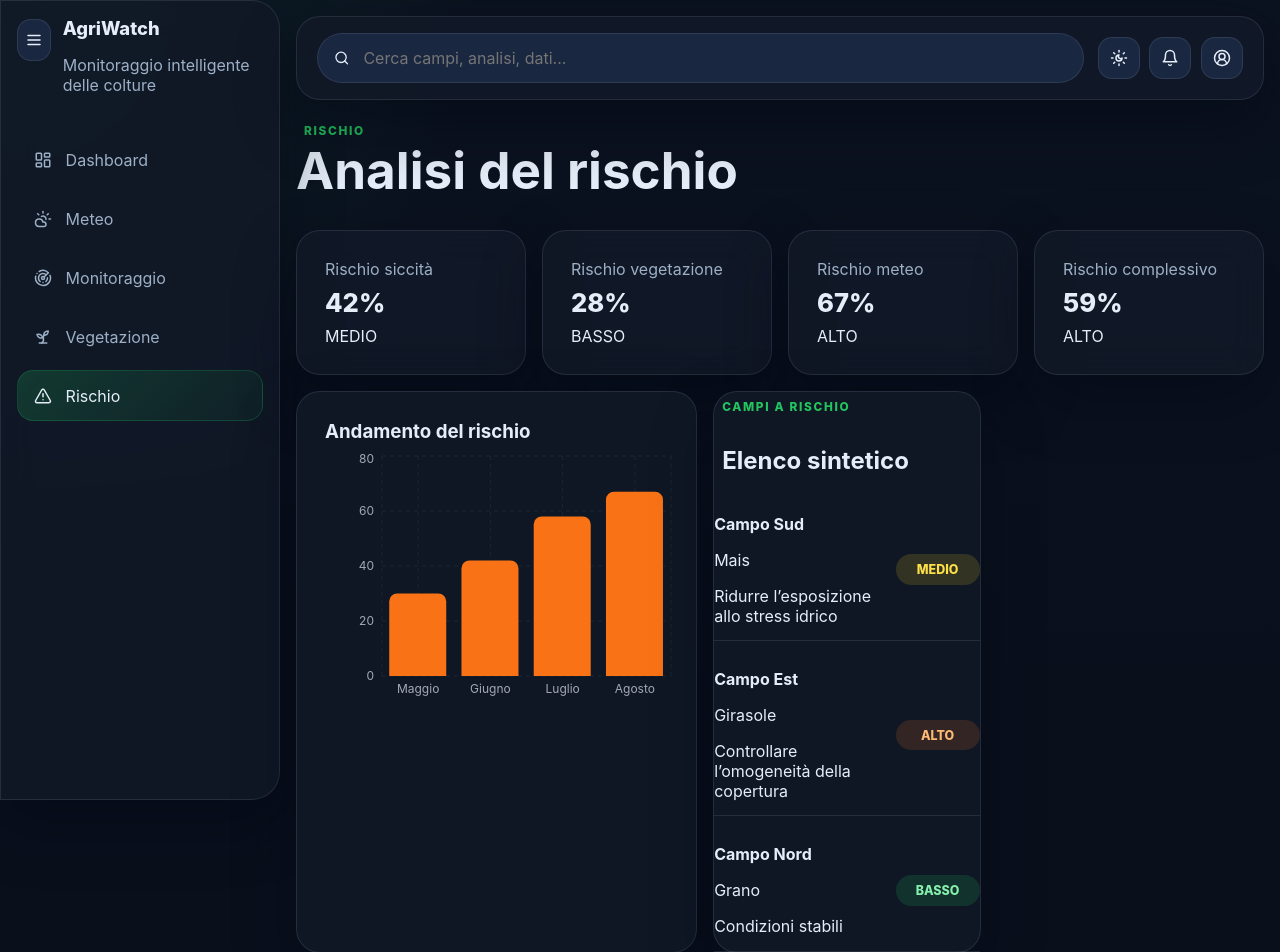
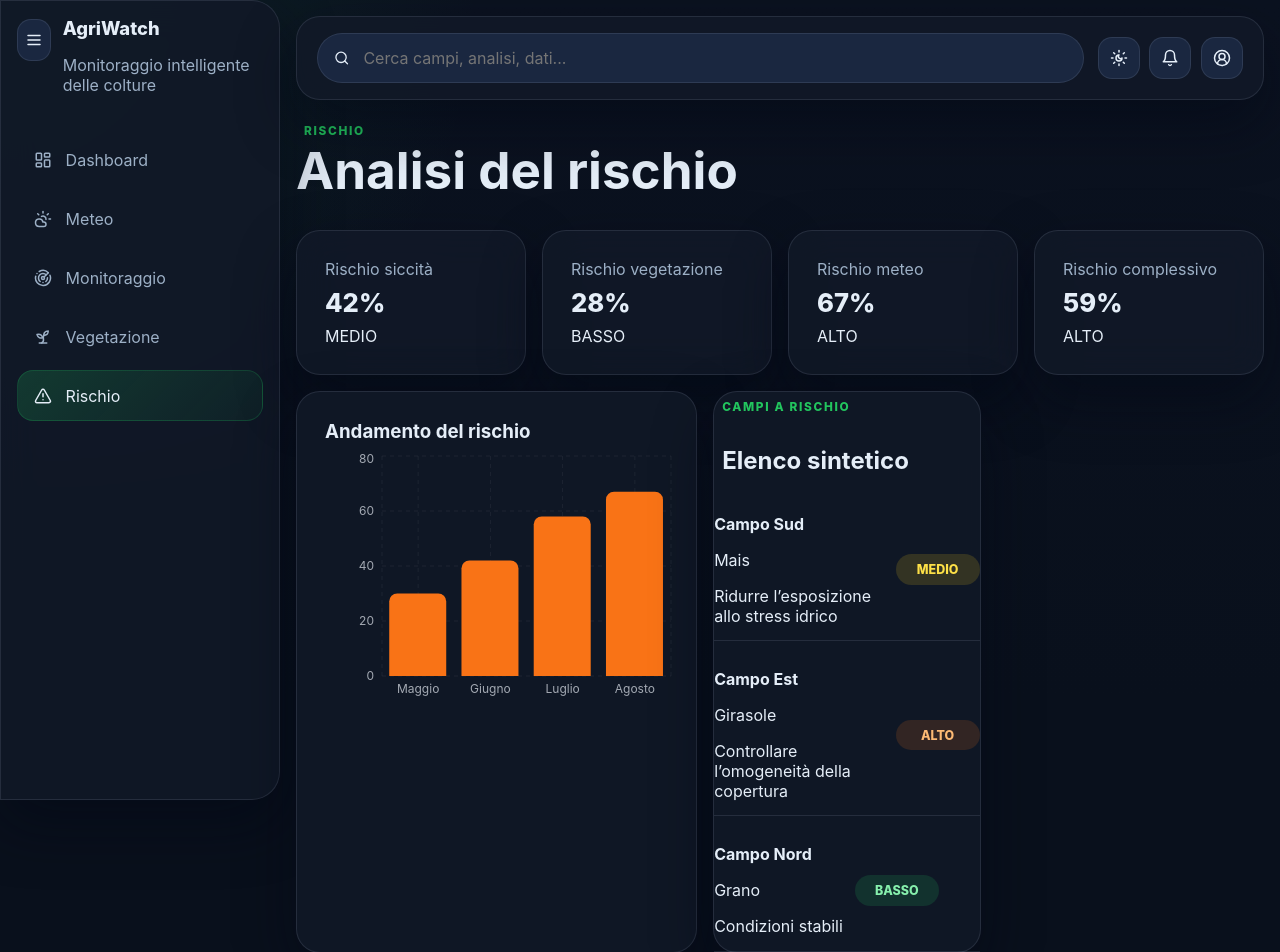
Before and after one commit to margherita-h/AgriProj, a React (Vite) app: page /risk in a window 1280 px wide. Shown: the top 952 px of the page. Built offline with nearby package versions, Linux system fonts and the light colour scheme.

Commit message:
Update risk list item alignment for improved layout

```diff
--- a/src/styles/global.css
+++ b/src/styles/global.css
@@ -486,7 +486,7 @@ img {
 .risk-list__item {
   display: flex;
   align-items: center;
-  justify-content: space-between;
+  justify-content: flex-start;
   gap: 0.75rem;
   padding: 0.9rem 0;
   border-bottom: 1px solid var(--border-color);
```
